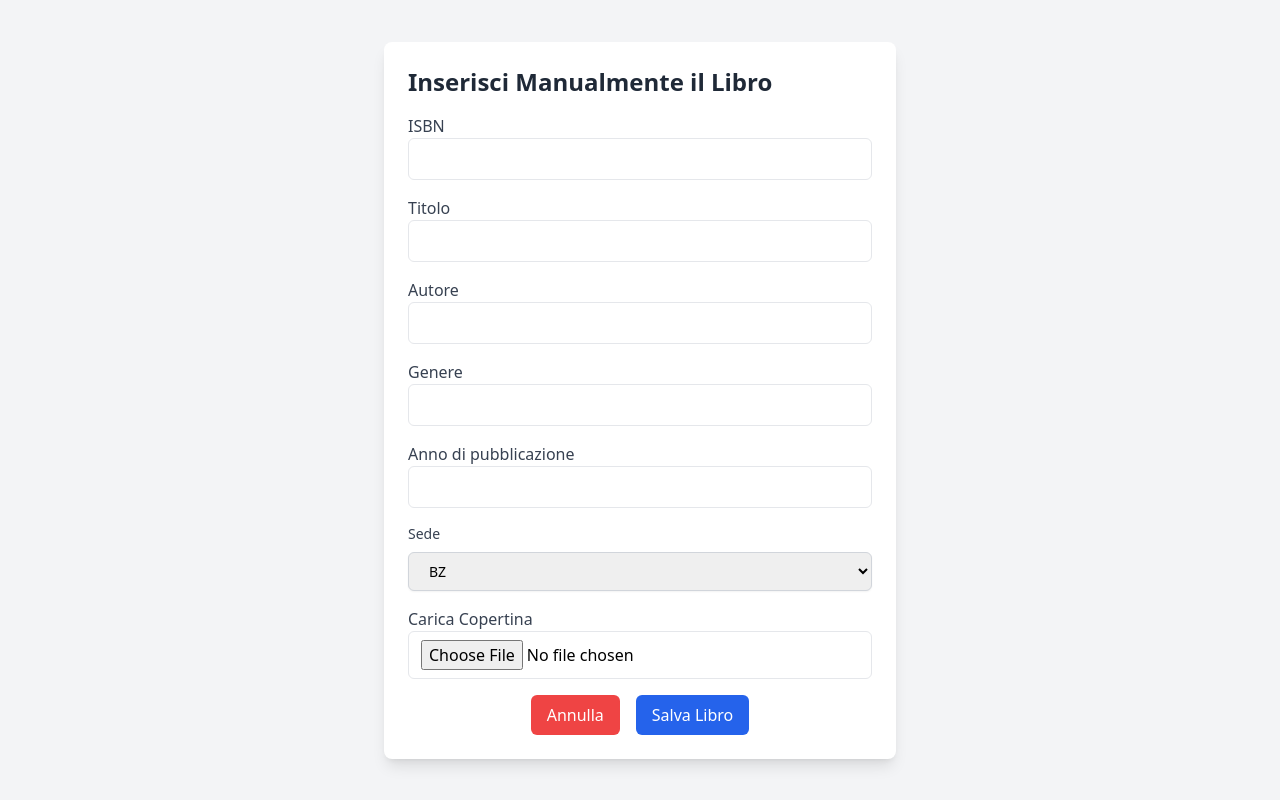
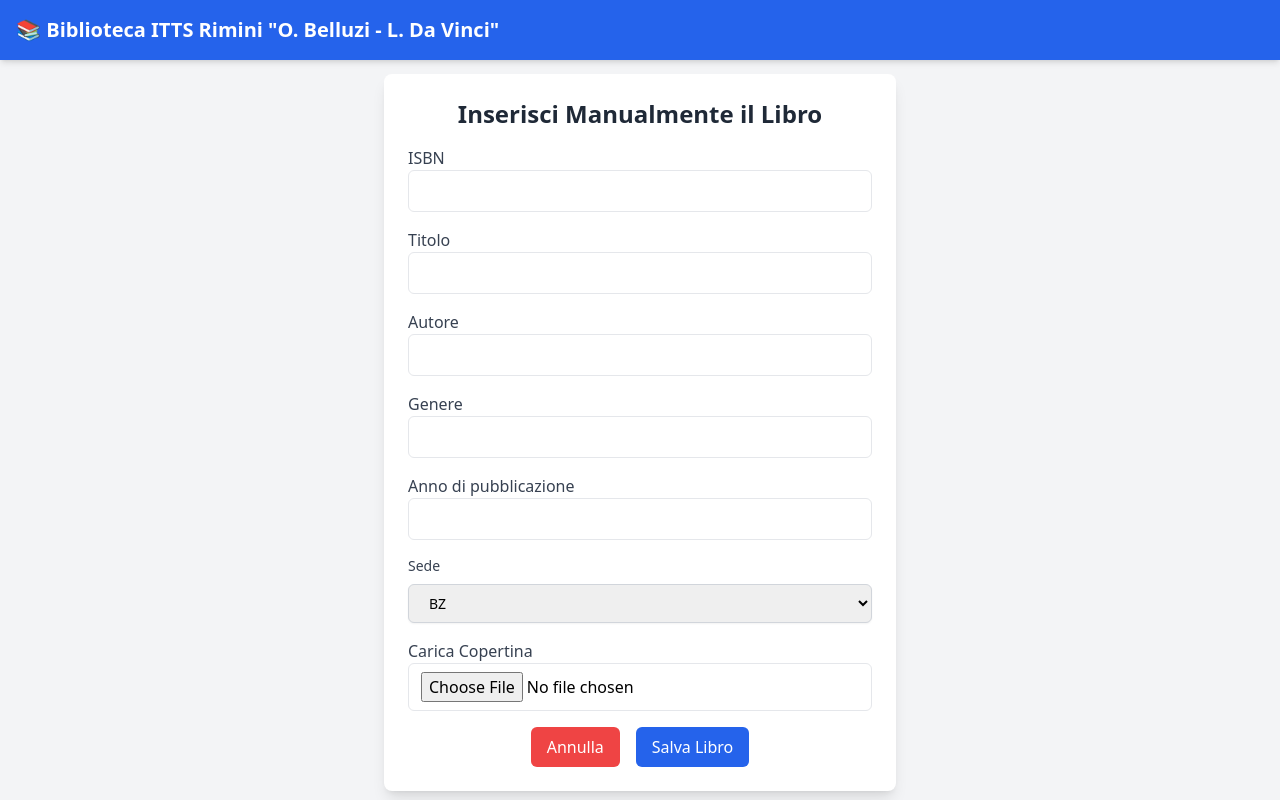
Before and after one commit to AresRebatto/GestioneDellaBiblioteca, a PHP site: page /inserimento_libri/inserimento_manuale.php in a window 1280 px wide. Run offline with PHP 8.4, Linux system fonts and the light colour scheme; some libraries are stand-ins or nearby versions.

Commit message:
sistemati i link di ritorno alla home

```diff
--- a/src/helpers/login.php
+++ b/src/helpers/login.php
@@ -15,7 +15,7 @@ if ($conn->connect_error) {
 
 if ($_SERVER["REQUEST_METHOD"] == "POST") {
     $email = trim($_POST["email"]);
-    $password = trim($_POST["password"]);
+    $password = hash('sha256', trim($_POST["password"]));
 
     // Query per verificare le credenziali
     $sql = "SELECT UtenteId, Nome, Cognome, Password FROM utente WHERE Email = ?";
--- a/src/helpers/register.php
+++ b/src/helpers/register.php
@@ -12,7 +12,7 @@ if ($_SERVER["REQUEST_METHOD"] == "POST") {
     $cognome = trim($_POST["cognome"]);
     $email = trim($_POST["email"]);
     $classe = trim($_POST["classe"]);
-    $password = trim($_POST["password"]);
+    $password = hash('sha256', trim($_POST["password"]));
 
     if ($conn->connect_error) {
         die("Connessione fallita: " . $conn->connect_error);
--- a/src/pages/inserimento_libri/inserimento_fallito.php
+++ b/src/pages/inserimento_libri/inserimento_fallito.php
@@ -10,7 +10,9 @@
     <nav class="bg-blue-600 p-4 text-white">
         <div class="container mx-auto flex justify-between items-center">
             <div class="flex items-center">
-                <h1 class="text-xl font-bold">📚 Biblioteca ITTS Rimini "O. Belluzi - L. Da Vinci"</h1>
+                <a href="../index.php">
+                    <h1 class="text-xl font-bold">📚 Biblioteca ITTS Rimini "O. Belluzi - L. Da Vinci"</h1>
+                </a>
             </div>
         </div>
     </nav>
--- a/src/pages/inserimento_libri/inserimento_manuale.php
+++ b/src/pages/inserimento_libri/inserimento_manuale.php
@@ -8,10 +8,21 @@
     <script src="https://cdn.tailwindcss.com"></script>
 </head>
 
-<body class="bg-gray-100 flex items-center justify-center min-h-screen">
+<body class="bg-gray-100 min-h-screen flex flex-col items-center justify-center">
+    <!-- Navbar -->
+    <nav class="bg-blue-600 p-4 text-white fixed top-0 w-full shadow-md">
+        <div class="container mx-auto flex justify-between items-center">
+            <div class="flex items-center">
+                <a href="../index.php">
+                    <h1 class="text-xl font-bold">📚 Biblioteca ITTS Rimini "O. Belluzi - L. Da Vinci"</h1>
+                </a>
+            </div>
+        </div>
+    </nav>
 
-    <div class="bg-white shadow-lg rounded-lg p-6 w-full max-w-lg">
-        <h2 class="text-2xl font-semibold text-gray-800 mb-4">Inserisci Manualmente il Libro</h2>
+    <!-- Contenuto principale -->
+    <div class="bg-white shadow-lg rounded-lg p-6 w-full max-w-lg mt-16">
+        <h2 class="text-2xl font-semibold text-gray-800 mb-4 text-center">Inserisci Manualmente il Libro</h2>
 
         <form action="../../helpers/insert_book.php" method="POST" enctype="multipart/form-data" class="space-y-4">
             <!-- ISBN -->
@@ -50,9 +61,10 @@
             </div>
 
             <!-- Sede -->
-            <div class="mb-6 w-full">
+            <div>
                 <label for="sede" class="block text-sm font-medium text-gray-700 mb-2">Sede</label>
-                <select id="sede" name="sede" class="mt-1 block w-full px-4 py-2 border border-gray-300 rounded-md shadow-sm focus:outline-none focus:ring-indigo-500 focus:border-indigo-500 sm:text-sm">
+                <select id="sede" name="sede"
+                    class="mt-1 block w-full px-4 py-2 border border-gray-300 rounded-md shadow-sm focus:outline-none focus:ring-indigo-500 focus:border-indigo-500 sm:text-sm">
                     <option value="BZ" selected>BZ</option>
                     <option value="DV">DV</option>
                 </select>
@@ -64,7 +76,7 @@
                 <input type="file" name="cover" accept="image/*" class="w-full px-3 py-2 border rounded-md">
             </div>
 
-            <!-- Pulsante -->
+            <!-- Pulsanti -->
             <div class="flex justify-center space-x-4 mt-4">
                 <button type="button" onclick="window.location.href='../index.php'"
                     class="px-4 py-2 bg-red-500 text-white font-medium rounded-md hover:bg-red-600 transition">
@@ -75,10 +87,9 @@
                     Salva Libro
                 </button>
             </div>
-
         </form>
     </div>
-
 </body>
 
+
 </html>
--- a/src/pages/inserimento_libri/inserimento_riuscito.php
+++ b/src/pages/inserimento_libri/inserimento_riuscito.php
@@ -10,7 +10,9 @@
     <nav class="bg-blue-600 p-4 text-white">
         <div class="container mx-auto flex justify-between items-center">
             <div class="flex items-center">
-                <h1 class="text-xl font-bold">📚 Biblioteca ITTS Rimini "O. Belluzi - L. Da Vinci"</h1>
+                <a href="../index.php">
+                    <h1 class="text-xl font-bold">📚 Biblioteca ITTS Rimini "O. Belluzi - L. Da Vinci"</h1>
+                </a>
             </div>
         </div>
     </nav>
--- a/src/pages/inserimento_libro.php
+++ b/src/pages/inserimento_libro.php
@@ -23,7 +23,9 @@ $loggedIn = isset($_COOKIE["session_token"]) && isset($_SESSION["nome"]) && isse
     <!-- Navbar -->
     <nav class="bg-blue-600 p-4 text-white">
         <div class="container mx-auto flex flex-wrap justify-between items-center">
-            <h1 class="text-lg font-bold">📚 Biblioteca ITTS Rimini "O. Belluzzi - L. Da Vinci"</h1>
+                <a href="index.php">
+                    <h1 class="text-xl font-bold">📚 Biblioteca ITTS Rimini "O. Belluzi - L. Da Vinci"</h1>
+                </a>
 
             <?php if ($loggedIn): ?>
                 <div class="flex items-center space-x-4">
--- a/src/pages/profilo.php
+++ b/src/pages/profilo.php
@@ -68,7 +68,9 @@ $conn->close();
 
     <!-- Navbar -->
     <nav class="bg-blue-700 p-4 text-white flex justify-between items-center shadow-lg">
-        <h1 class="text-2xl font-semibold">📚 Biblioteca ITTS Rimini</h1>
+        <a href="index.php">
+            <h1 class="text-xl font-bold">📚 Biblioteca ITTS Rimini "O. Belluzi - L. Da Vinci"</h1>
+        </a>
         <div class="flex items-center space-x-4">
             <a href="index.php" class="font-medium hover:underline">🏠 Home</a>
             <form action="../helpers/logout.php" method="POST">
```
